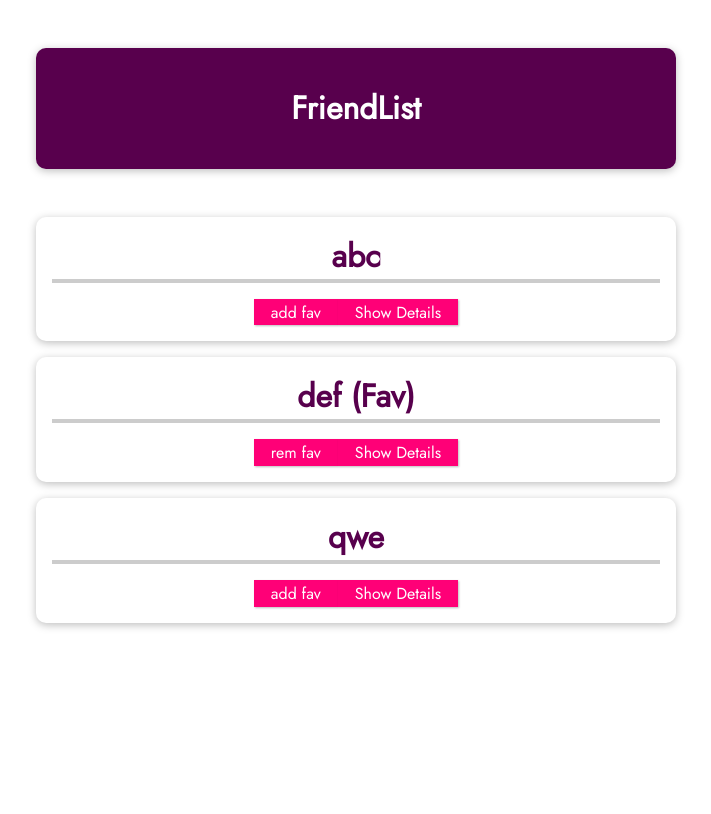
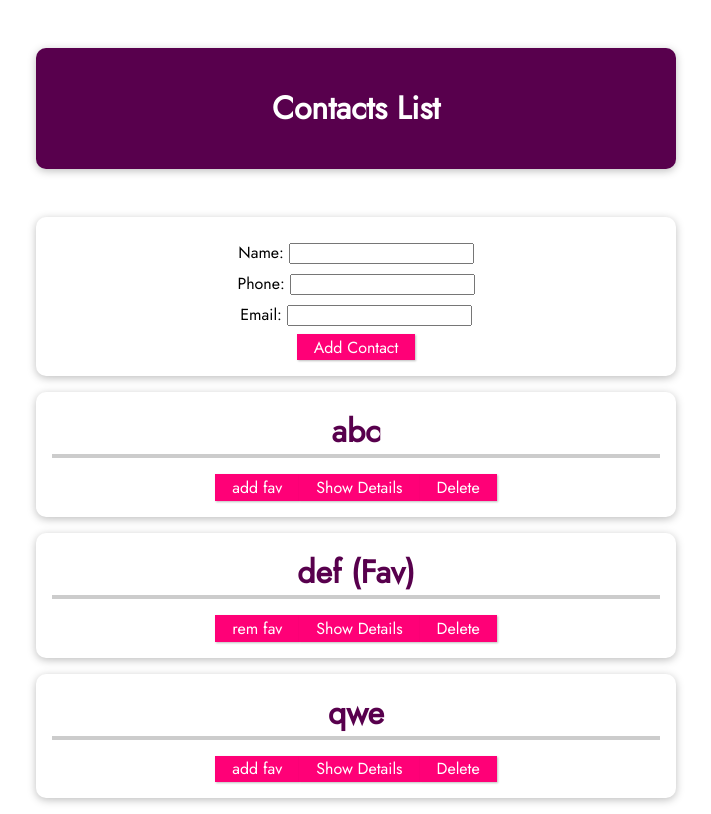
Before and after one commit to devAbhimanyu/intro-to-vue3, a Vue app: page / in a window 1280 px wide. Shown: the whole page, without its empty margins (284-995 px from the left). Built offline with nearby package versions, Linux system fonts and the light colour scheme.

Commit message:
feat: 🎸 add and delete contacts

```diff
--- a/src/app/App.vue
+++ b/src/app/App.vue
@@ -1,11 +1,12 @@
 <template>
   <header>
-    <h1>FriendList</h1>
+    <h1>Contacts List</h1>
   </header>
   <section id="app">
+    <new-contact @add-new-contact="addContact"> </new-contact>
     <ul>
       <contact-detail
-        v-for="f in friends"
+        v-for="f in contacts"
         :key="f.id"
         :id="f.id"
         :name="f.name"
@@ -13,6 +14,7 @@
         :email="f.email"
         :is-fav="f.fav"
         @toggle-fav="toggleFavoriteStatus"
+        @delete="deleteContact"
       ></contact-detail>
     </ul>
   </section>
@@ -23,7 +25,7 @@ export default {
   name: "App",
   data() {
     return {
-      friends: [
+      contacts: [
         {
           id: 100,
           name: "abc",
@@ -41,14 +43,23 @@ export default {
         { id: 102, name: "qwe", phone: 10132, email: "qwe@whatmail.com" },
       ],
       value: "App component",
+      counter: 103,
     };
   },
   methods: {
     toggleFavoriteStatus(id) {
       // debugger;
       console.log(id);
-      const selectedContact = this.friends.find((f) => f.id === id);
+      const selectedContact = this.contacts.find((f) => f.id === id);
       selectedContact.fav = !selectedContact.fav;
+    },
+    addContact(data) {
+      this.counter++;
+      const newContact = { id: this.counter, fav: false, ...data };
+      this.contacts.push(newContact);
+    },
+    deleteContact(id) {
+      this.contacts = this.contacts.filter((c) => c.id !== id);
     },
   },
 };
@@ -85,7 +96,8 @@ header {
   list-style: none;
 }
 
-#app li {
+#app li,
+#app form {
   box-shadow: 0 2px 8px rgba(0, 0, 0, 0.26);
   margin: 1rem auto;
   border-radius: 10px;
--- a/src/components/ContactDetail.vue
+++ b/src/components/ContactDetail.vue
@@ -5,6 +5,7 @@
     <button @click="toggleContact">
       {{ showContact ? "Hide" : "Show" }} Details
     </button>
+    <button @click="$emit('delete', id)">Delete</button>
     <ul v-if="showContact">
       <li><strong>Phone:</strong> {{ phoneNumber }}</li>
       <li><strong>Email:</strong> {{ email }}</li>
@@ -37,17 +38,17 @@ export default {
       //   },
     },
   },
-  //   emits:['toggle-fav'],
-  emits: {
-    "toggle-fav": function (id) {
-      if (id) {
-        return true;
-      } else {
-        console.warn("ID is missing in toggle-fav");
-        return false;
-      }
-    },
-  },
+  emits: ["toggle-fav", "delete"],
+  //   emits: {
+  //     "toggle-fav": function (id) {
+  //       if (id) {
+  //         return true;
+  //       } else {
+  //         console.warn("ID is missing in toggle-fav");
+  //         return false;
+  //       }
+  //     },
+  //   },
   data() {
     return {
       showContact: false,
--- /dev/null
+++ b/src/components/NewContact.vue
@@ -0,0 +1,45 @@
+<template>
+  <form @submit.prevent="submitHandler">
+    <div class="in-Cont">
+      <label for="Name"></label>
+      Name: <input type="text" v-model="name" />
+    </div>
+    <div class="in-Cont">
+      <label for="Phone"></label>
+      Phone: <input type="tel" v-model="phone" />
+    </div>
+    <div class="in-Cont">
+      <label for="Email"></label>
+      Email: <input type="email" v-model="email" />
+    </div>
+    <button type="submit">Add Contact</button>
+  </form>
+</template>
+
+<script>
+export default {
+  data() {
+    return {
+      name: "",
+      phone: "",
+      email: "",
+    };
+  },
+  emits: ["add-new-contact"],
+  methods: {
+    submitHandler() {
+      this.$emit("add-new-contact", {
+        name: this.name,
+        phone: parseInt(this.phone),
+        email: this.email,
+      });
+    },
+  },
+};
+</script>
+
+<style scoped>
+.in-Cont {
+  margin: 8px;
+}
+</style>
--- a/src/main.js
+++ b/src/main.js
@@ -1,7 +1,11 @@
 import { createApp } from "vue";
 import App from "./app/App.vue";
 import ContactDetail from "./components/ContactDetail.vue";
+import NewContact from "./components/NewContact.vue";
 
 const app = createApp(App);
+
 app.component("contact-detail", ContactDetail);
+app.component("new-contact", NewContact);
+
 app.mount("#app");
```
